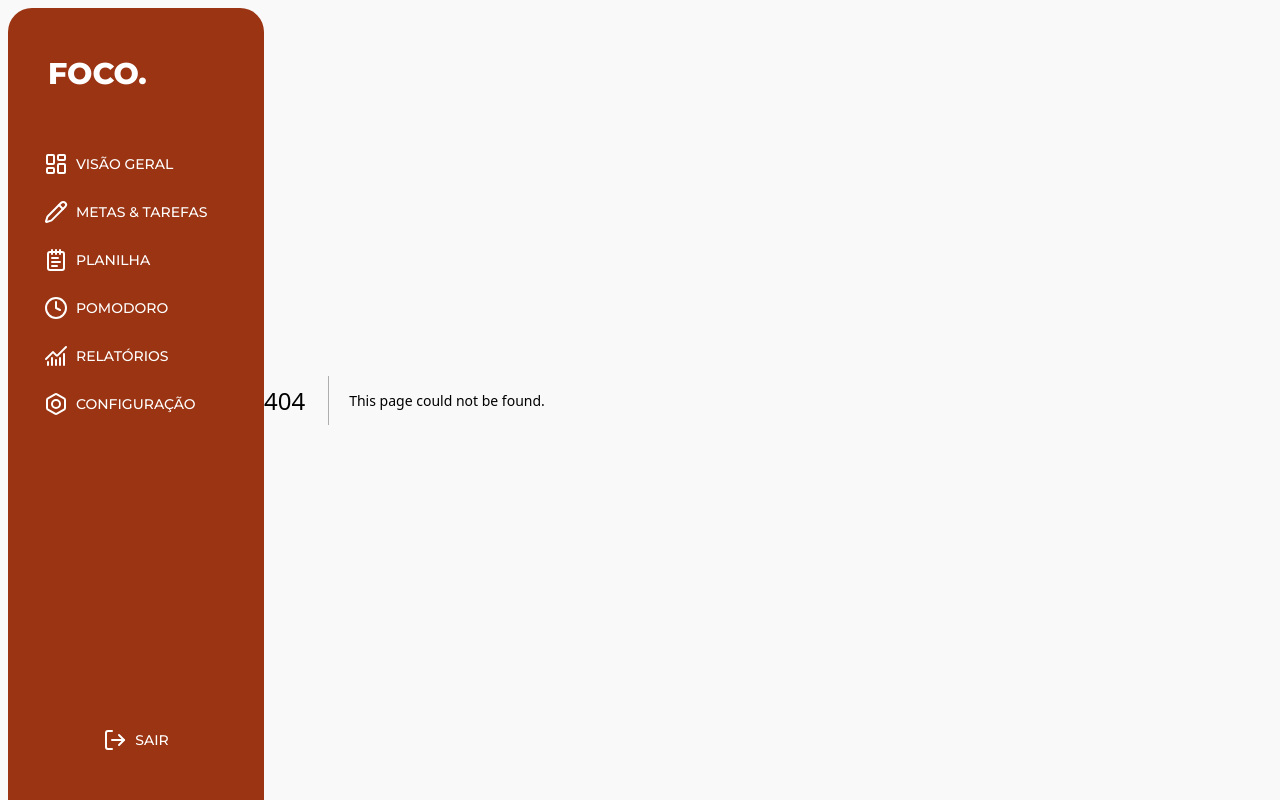
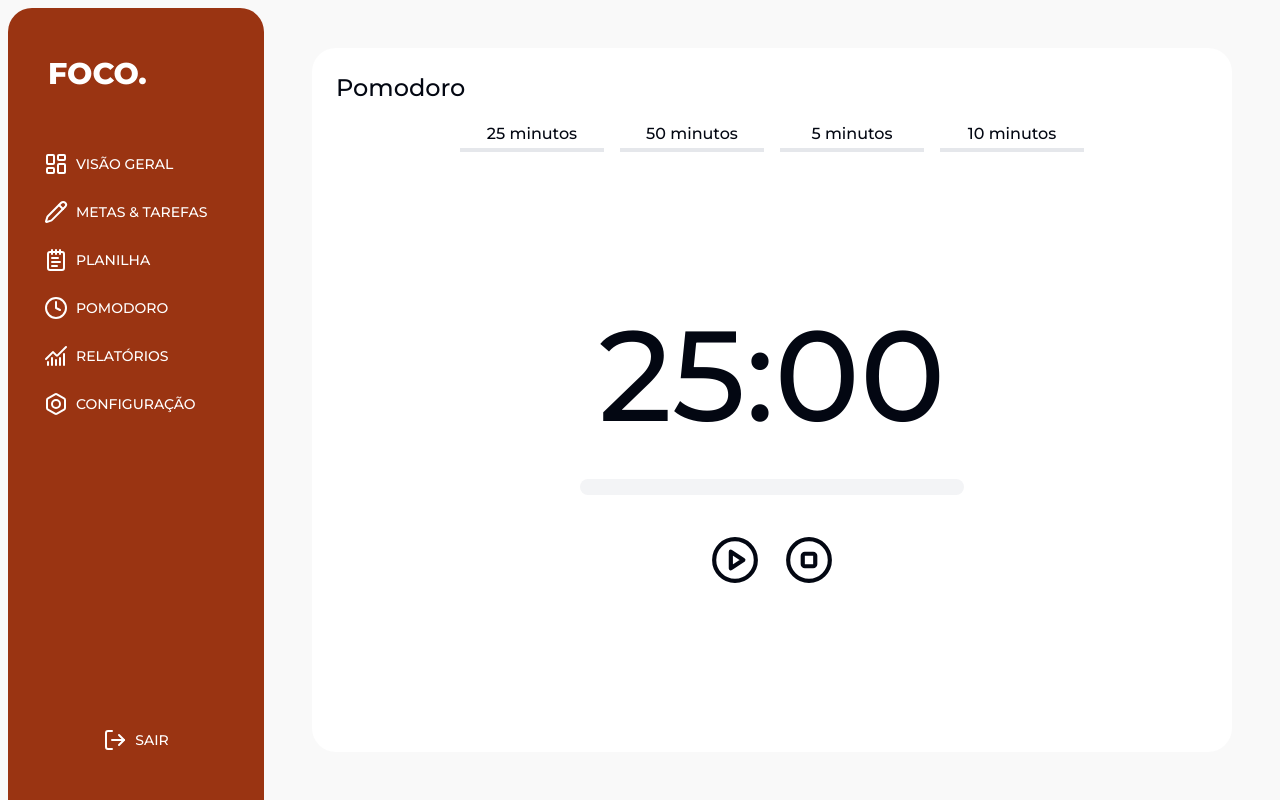
Before and after one commit to karinanuunes/app-foco, a Next.js app: page /pomodoro in a window 1280 px wide. Before the commit this address had no page. Built offline with nearby package versions, Linux system fonts and the light colour scheme.

Commit message:
feat: add pomodoro page

```diff
--- a/package.json
+++ b/package.json
@@ -11,6 +11,7 @@
   "dependencies": {
     "@radix-ui/react-dialog": "^1.1.1",
     "@radix-ui/react-dropdown-menu": "^2.1.1",
+    "@radix-ui/react-progress": "^1.1.0",
     "@radix-ui/react-slot": "^1.1.0",
     "class-variance-authority": "^0.7.0",
     "clsx": "^2.1.1",
--- /dev/null
+++ b/src/app/pomodoro/(components)/clock.tsx
@@ -0,0 +1,108 @@
+"use client";
+
+import { Progress } from "@/components/ui/progress";
+import { transformTime } from "@/utils/transformTime";
+import { CirclePlay, CircleStop, PauseCircle } from "lucide-react";
+import { useEffect, useRef, useState } from "react";
+
+interface ClockProps {
+  initialTime: number;
+}
+
+const Clock = ({ initialTime }: ClockProps) => {
+  const [time, setTime] = useState(initialTime);
+  const [isRunning, setIsRunning] = useState(false);
+  const intervalRef = useRef<NodeJS.Timeout | null>(null);
+  const [progress, setProgress] = useState(0);
+
+  useEffect(() => {
+    setTime(initialTime);
+    setProgress(0);
+  }, [initialTime]);
+
+  useEffect(() => {
+    if (isRunning) {
+      const percentage = initialTime
+        ? ((initialTime - time) / initialTime) * 100
+        : 0;
+      setProgress(percentage);
+    }
+
+    if (time === 0 && (initialTime == 1500 || initialTime == 3000)) {
+      alert("Parabéns, você conseguiu!");
+      setTime(initialTime);
+    }
+
+    if (time === 0 && (initialTime == 300 || initialTime == 600)) {
+      alert("O descanso acabou, hora de voltar aos estudos!");
+      setTime(initialTime);
+    }
+  }, [time, isRunning, initialTime]);
+
+  const handlePlay = () => {
+    if (isRunning) return;
+    setIsRunning(true);
+
+    intervalRef.current = setInterval(() => {
+      setTime((prev) => {
+        if (prev <= 1) {
+          clearInterval(intervalRef.current!);
+          setIsRunning(false);
+          return 0;
+        }
+        return prev - 1;
+      });
+    }, 1000);
+  };
+
+  const handlePause = () => {
+    if (intervalRef.current) {
+      clearInterval(intervalRef.current);
+      intervalRef.current = null;
+    }
+    setIsRunning(false);
+  };
+
+  const handleStop = () => {
+    if (intervalRef.current) {
+      clearInterval(intervalRef.current);
+      intervalRef.current = null;
+    }
+    setIsRunning(false);
+    setTime(initialTime);
+    setProgress(0);
+  };
+
+  return (
+    <div className="flex flex-col gap-10 w-96">
+      <span className="font-medium text-9xl">{transformTime(time)}</span>
+      <div>
+        <Progress
+          value={progress}
+          className={
+            initialTime == 1500 || initialTime == 3000
+              ? "bg-orange-800"
+              : "bg-blue-800"
+          }
+        />
+      </div>
+
+      <div className="flex justify-center gap-6">
+        {isRunning ? (
+          <button onClick={handlePause}>
+            <PauseCircle size={50} />
+          </button>
+        ) : (
+          <button onClick={handlePlay}>
+            <CirclePlay size={50} />
+          </button>
+        )}
+        <button onClick={handleStop}>
+          <CircleStop size={50} />
+        </button>
+      </div>
+    </div>
+  );
+};
+
+export default Clock;
--- /dev/null
+++ b/src/app/pomodoro/page.tsx
@@ -0,0 +1,51 @@
+"use client";
+
+import { useState } from "react";
+import Clock from "./(components)/clock";
+
+const PomodoroPage = () => {
+  const [time, setTime] = useState(1500);
+
+  return (
+    <div className="flex flex-1 m-12 gap-8">
+      <div className="flex flex-col w-full h-full p-6 bg-white rounded-3xl">
+        <span className="text-2xl font-medium">Pomodoro</span>
+        <div className="flex gap-4 mx-auto my-4 max-lg:flex-col">
+          <div className="flex gap-4 m-auto">
+            <button
+              className="w-36 h-8 border-b-4 font-medium hover:border-b-4 hover:border-orange-800"
+              onClick={() => setTime(1500)}
+            >
+              25 minutos
+            </button>
+            <button
+              className="w-36 h-8 border-b-4 font-medium hover:border-b-4 hover:border-orange-800"
+              onClick={() => setTime(3000)}
+            >
+              50 minutos
+            </button>
+          </div>
+          <div className="flex gap-4 m-auto">
+            <button
+              className="w-36 h-8 border-b-4 font-medium hover:border-b-4 hover:border-blue-800"
+              onClick={() => setTime(300)}
+            >
+              5 minutos
+            </button>
+            <button
+              className="w-36 h-8 border-b-4 font-medium hover:border-b-4 hover:border-blue-800"
+              onClick={() => setTime(600)}
+            >
+              10 minutos
+            </button>
+          </div>
+        </div>
+        <div className="text-center m-auto">
+          <Clock initialTime={time} />
+        </div>
+      </div>
+    </div>
+  );
+};
+
+export default PomodoroPage;
--- a/src/components/ui/menu.tsx
+++ b/src/components/ui/menu.tsx
@@ -37,7 +37,7 @@ const Menu = () => {
             PLANILHA
           </Link>
           <Link
-            href={"/"}
+            href={"/pomodoro"}
             className="text-sm font-medium text-white flex items-center gap-2 pl-6 py-3 mx-3 rounded-[64px] hover:bg-[#f9f9f9] hover:text-orange-800"
           >
             <Clock />
--- /dev/null
+++ b/src/components/ui/progress.tsx
@@ -0,0 +1,25 @@
+"use client";
+
+import * as React from "react";
+import * as ProgressPrimitive from "@radix-ui/react-progress";
+
+import { cn } from "@/lib/utils";
+
+const Progress = React.forwardRef<
+  React.ElementRef<typeof ProgressPrimitive.Root>,
+  React.ComponentPropsWithoutRef<typeof ProgressPrimitive.Root>
+>(({ className, value, ...props }, ref) => (
+  <ProgressPrimitive.Root
+    ref={ref}
+    className="relative h-4 w-full overflow-hidden rounded-full bg-secondary"
+    {...props}
+  >
+    <ProgressPrimitive.Indicator
+      className={cn("h-full w-full flex-1 bg-black transition-all", className)}
+      style={{ transform: `translateX(-${100 - (value || 0)}%)` }}
+    />
+  </ProgressPrimitive.Root>
+));
+Progress.displayName = ProgressPrimitive.Root.displayName;
+
+export { Progress };
```
Also changed, not shown: 1 other file (tests, documents, lock files or other folders).
